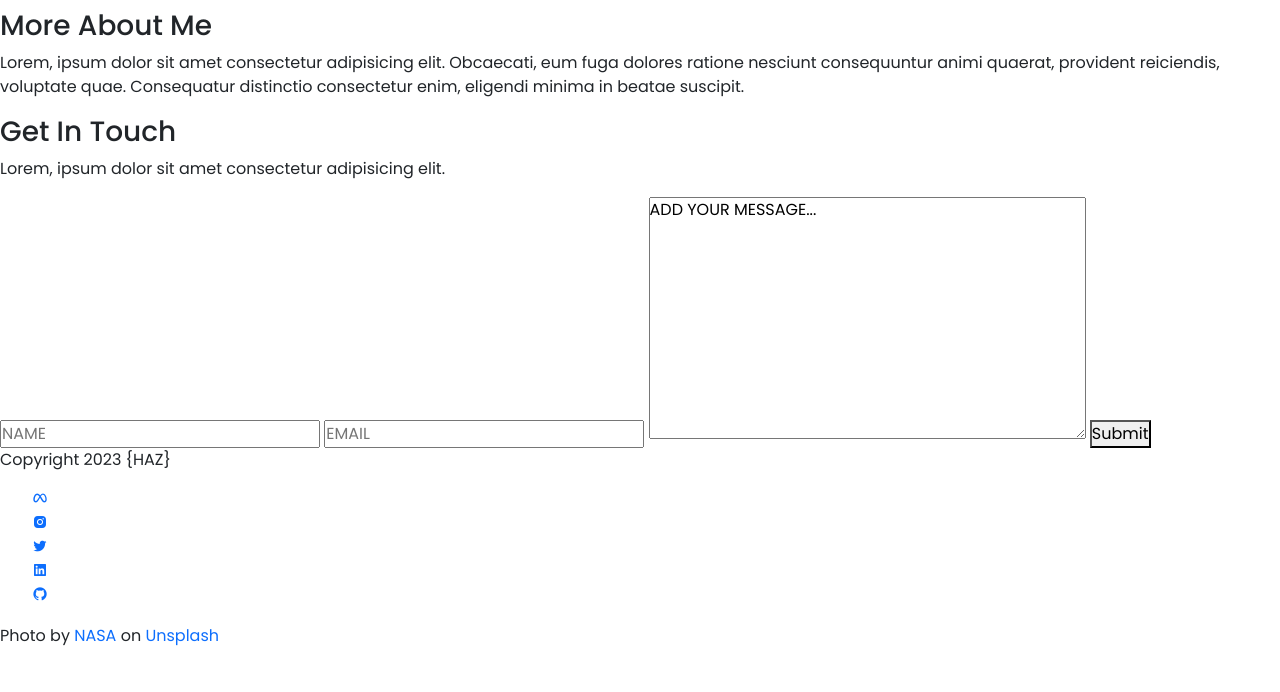
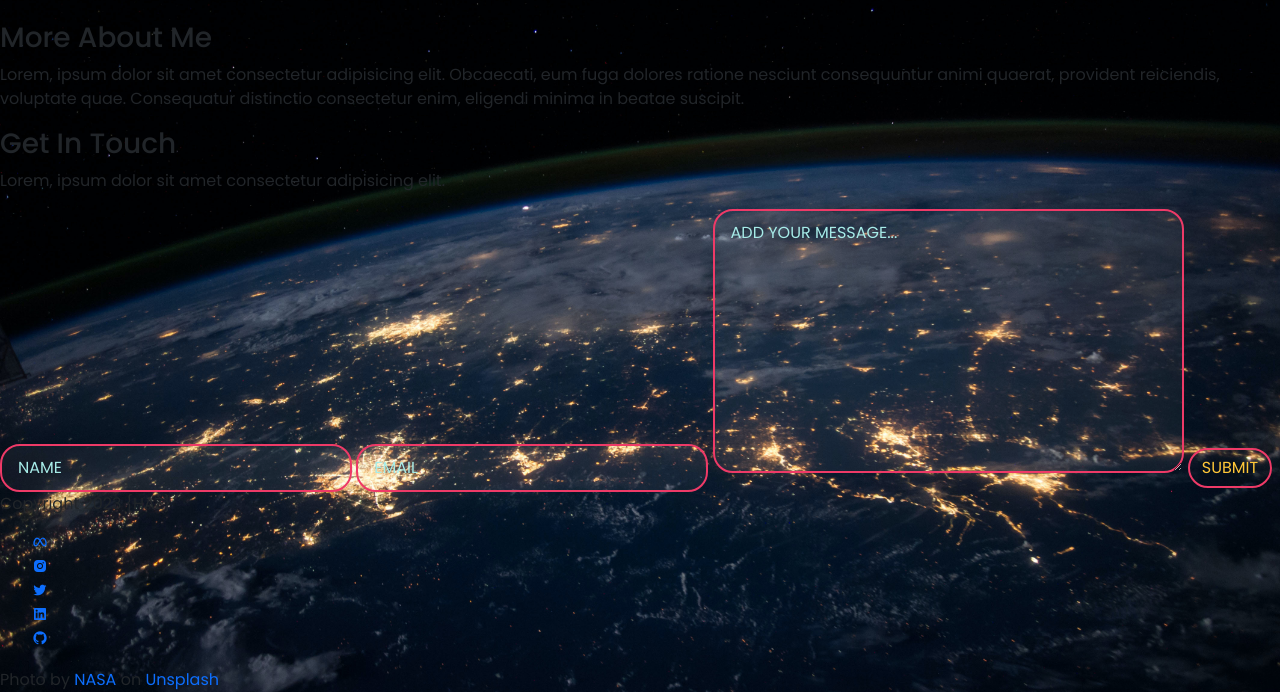
Before and after one commit to mkhernandez/mkhernandez.github.io, a plain HTML site: page index.html in a window 1280 px wide. Shown: the part 957-1649 px from the top of the page. Before the commit the page ends 1605 px from the top, so only its background shows below. Drawn offline with nearby package versions, Linux system fonts and the light colour scheme.

Commit message:
Added base styling

```diff
--- a/css/styles.css
+++ b/css/styles.css
@@ -22,11 +22,55 @@ h1 {
 :root {
     --primary: hsl(43, 100%, 61%);
     --secondary: hsl(239, 80%, 20%);
+    --redish: hsl(345, 84%, 58%);
+    --mint: hsla(176, 65%, 79%, 1);
 }
 
 /* base styles */
 body {
+    background: url(../images/background.jpg) no-repeat;
+    background-size: cover;
+    background-position: center center;
+    background-attachment: fixed;
+    background-color: var(--secondary);
+    overflow-x: hidden;
+}
 
+.button {
+    background: none;
+    border: 2px solid var(--redish);
+    color: var(--primary);
+    padding: 6px 12px;
+    border-radius: 20px;
+    text-transform: uppercase;
+    display: inline-block;
+    transition: transform 0.5s ease;
+}
+
+.button:hover {
+    transform: scale(1.2);
+}
+
+input,textarea {
+    background: hsla(0, 0%, 100%, 0.05);
+    padding: 10px 16px;
+    border-radius: 20px;
+    border: 2px solid var(--redish);
+    color: var(--mint);
+}
+
+input:focus,textarea:focus {
+    border: 2px solid var(--mint);
+    outline: none;
+}
+
+::placeholder {
+    color: var(--mint);
+    opacity: 1;
+}
+
+::-ms-input-placeholder {
+    color: var(--mint);
 }
 
 /* fonts */
```
